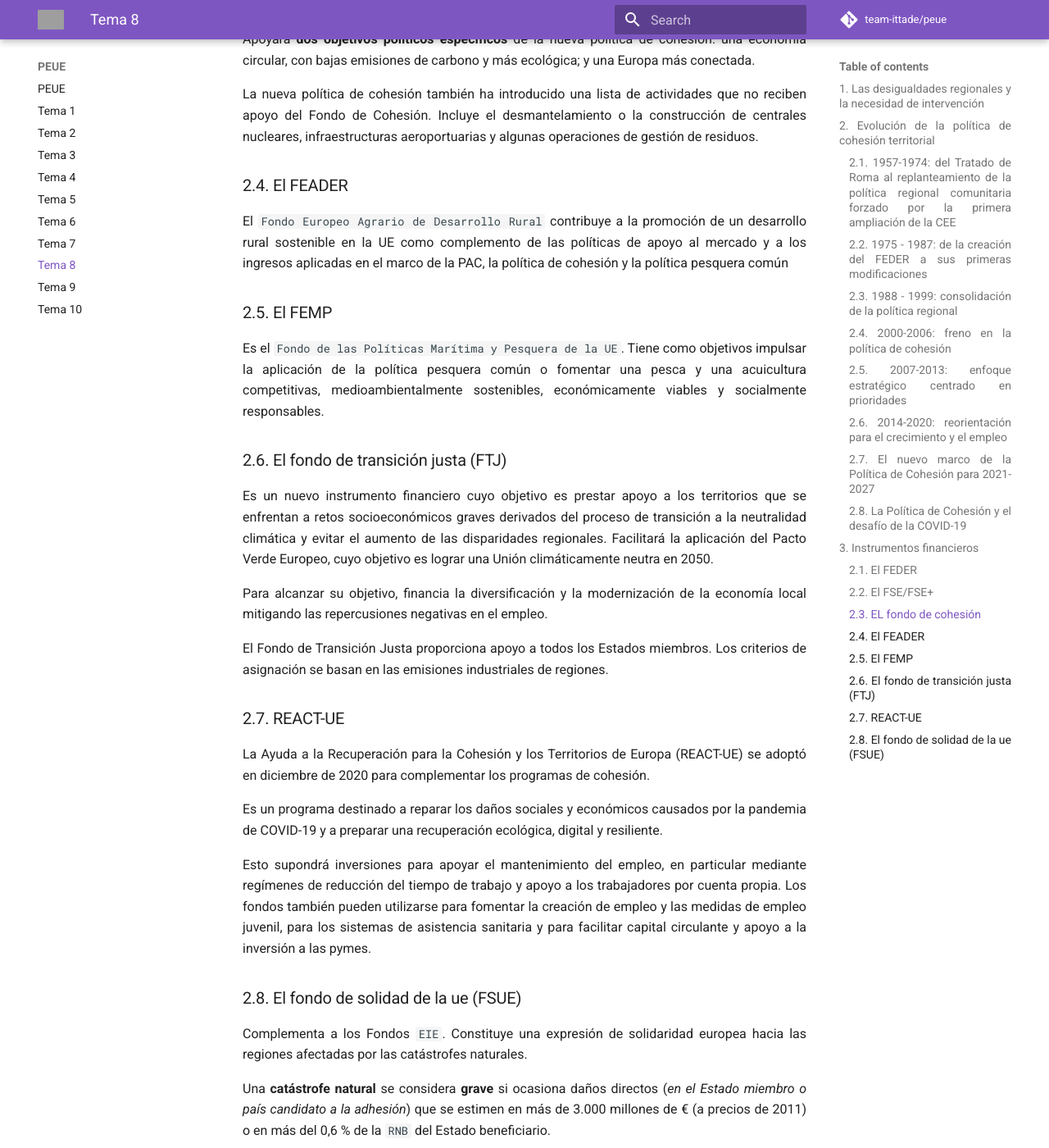
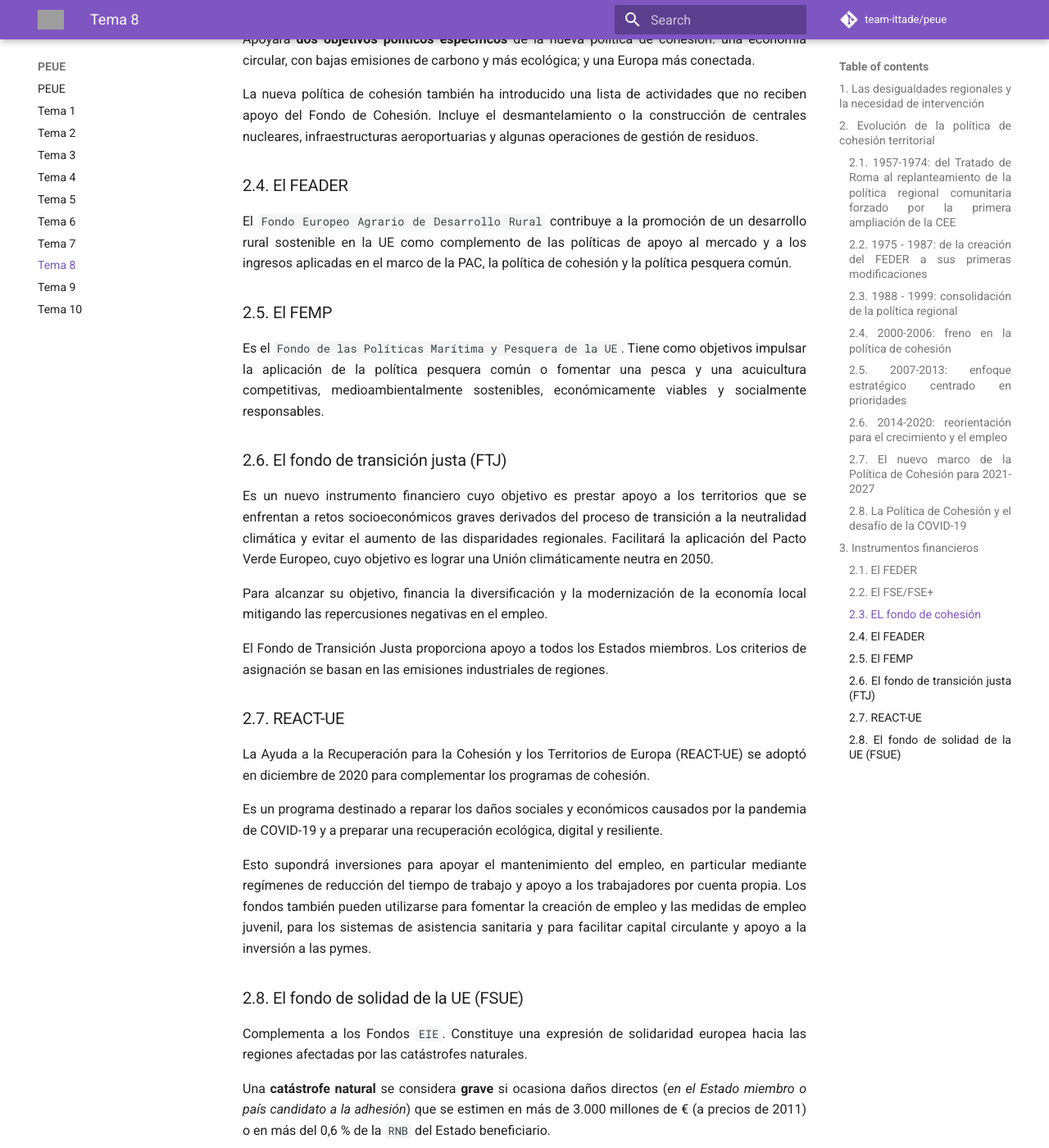
Before and after one commit to team-ittade/peue, an MkDocs documentation site: the page built from docs/tema-8.md, in a window 1280 px wide and 1400 px high, scrolled down 10599 px. Shown: the whole window at 82% size. Built offline with MkDocs 1.6.1 and Material for MkDocs 9.7.7, drawn with Linux system fonts in a browser that asks for light colours; comment, search, counter and statistics services are not loaded; grey boxes are pictures that could not be loaded.

Commit message:
docs: typo in lection 8

```diff
--- a/docs/tema-8.md
+++ b/docs/tema-8.md
@@ -259,7 +259,7 @@
 
 ### 2.4. El FEADER
 
-El `Fondo Europeo Agrario de Desarrollo Rural` contribuye a la promoción de un desarrollo rural sostenible en la UE como complemento de las políticas de apoyo al mercado y a los ingresos aplicadas en el marco de la PAC, la política de cohesión y la política pesquera común
+El `Fondo Europeo Agrario de Desarrollo Rural` contribuye a la promoción de un desarrollo rural sostenible en la UE como complemento de las políticas de apoyo al mercado y a los ingresos aplicadas en el marco de la PAC, la política de cohesión y la política pesquera común.
 
 ### 2.5. El FEMP
 
@@ -281,7 +281,7 @@
 
 Esto supondrá inversiones para apoyar el mantenimiento del empleo, en particular mediante regímenes de reducción del tiempo de trabajo y apoyo a los trabajadores por cuenta propia. Los fondos también pueden utilizarse para fomentar la creación de empleo y las medidas de empleo juvenil, para los sistemas de asistencia sanitaria y para facilitar capital circulante y apoyo a la inversión a las pymes.
 
-### 2.8. El fondo de solidad de la ue (FSUE)
+### 2.8. El fondo de solidad de la UE (FSUE)
 
 Complementa a los Fondos `EIE`. Constituye una expresión de solidaridad europea hacia las regiones afectadas por las catástrofes naturales.
 
```
